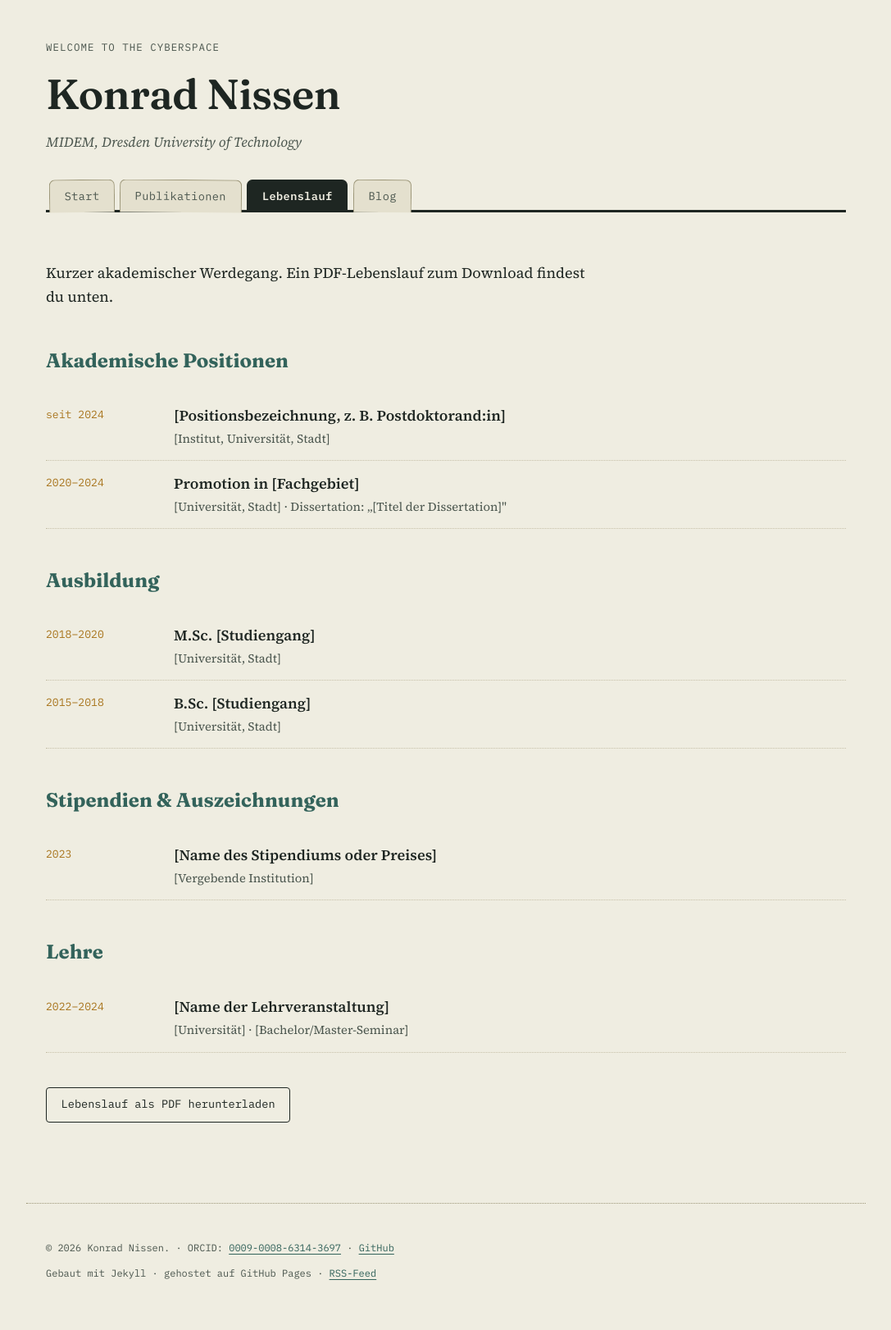
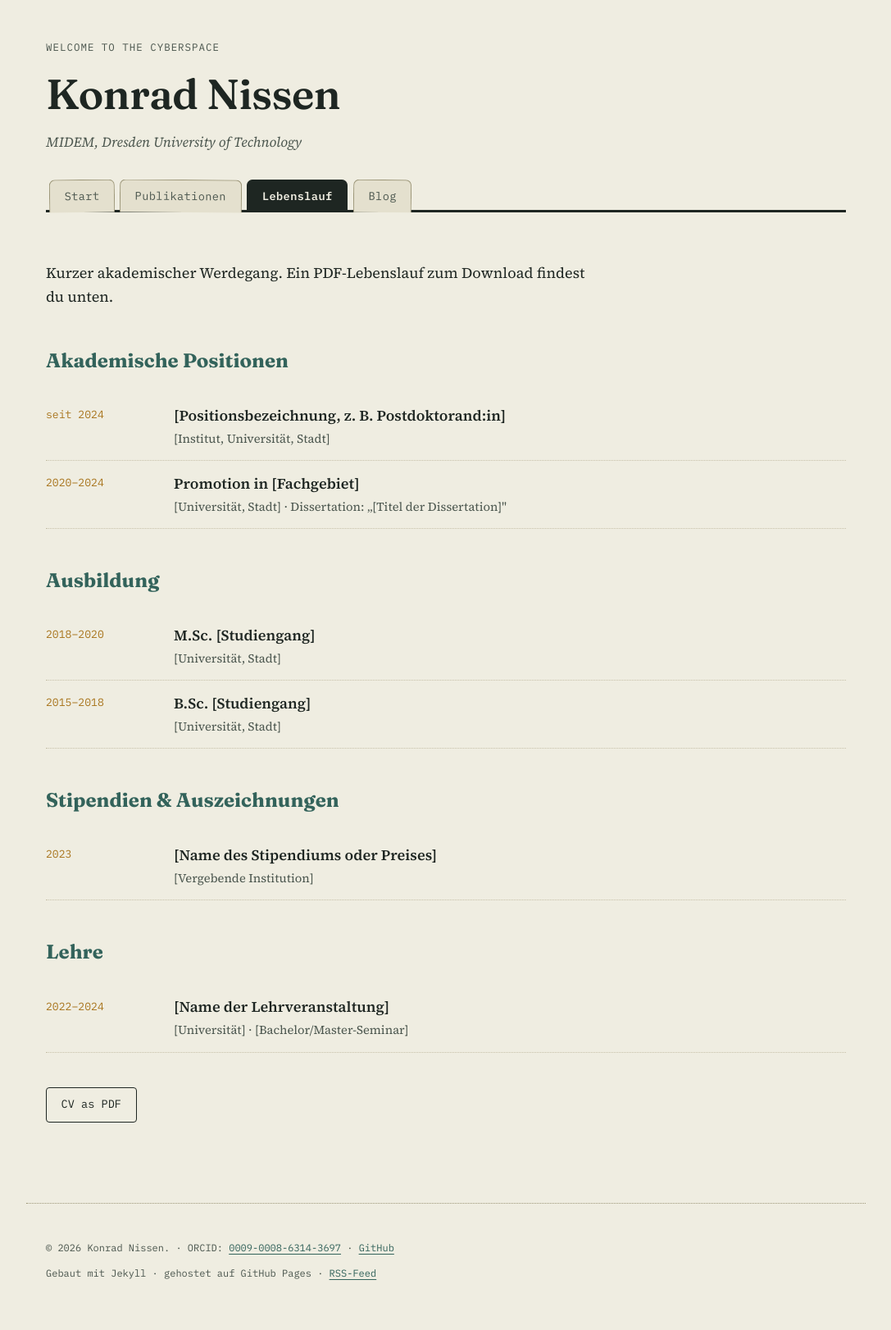
Before and after one commit to konradnissen/konradnissen.github.io, a Jekyll site: the page built from lebenslauf.md, in a window 1280 px wide. Shown: the whole page at 82% size, without its empty margins (96-1183 px from the left). Built offline with Jekyll 4.4.1, drawn with Linux system fonts in a browser that asks for light colours.

Commit message:
Update lebenslauf.md

```diff
--- a/lebenslauf.md
+++ b/lebenslauf.md
@@ -81,4 +81,4 @@ permalink: /lebenslauf/
 
 <!-- Lege eine PDF-Version deines Lebenslaufs unter /assets/cv.pdf ab,
      dann funktioniert dieser Button automatisch. -->
-<a class="download-cv" href="{{ '/assets/cv.pdf' | relative_url }}">Lebenslauf als PDF herunterladen</a>
+<a class="download-cv" href="{{ '/assets/CV_NissenK_Eng.pdf' | relative_url }}">CV as PDF</a>
```
